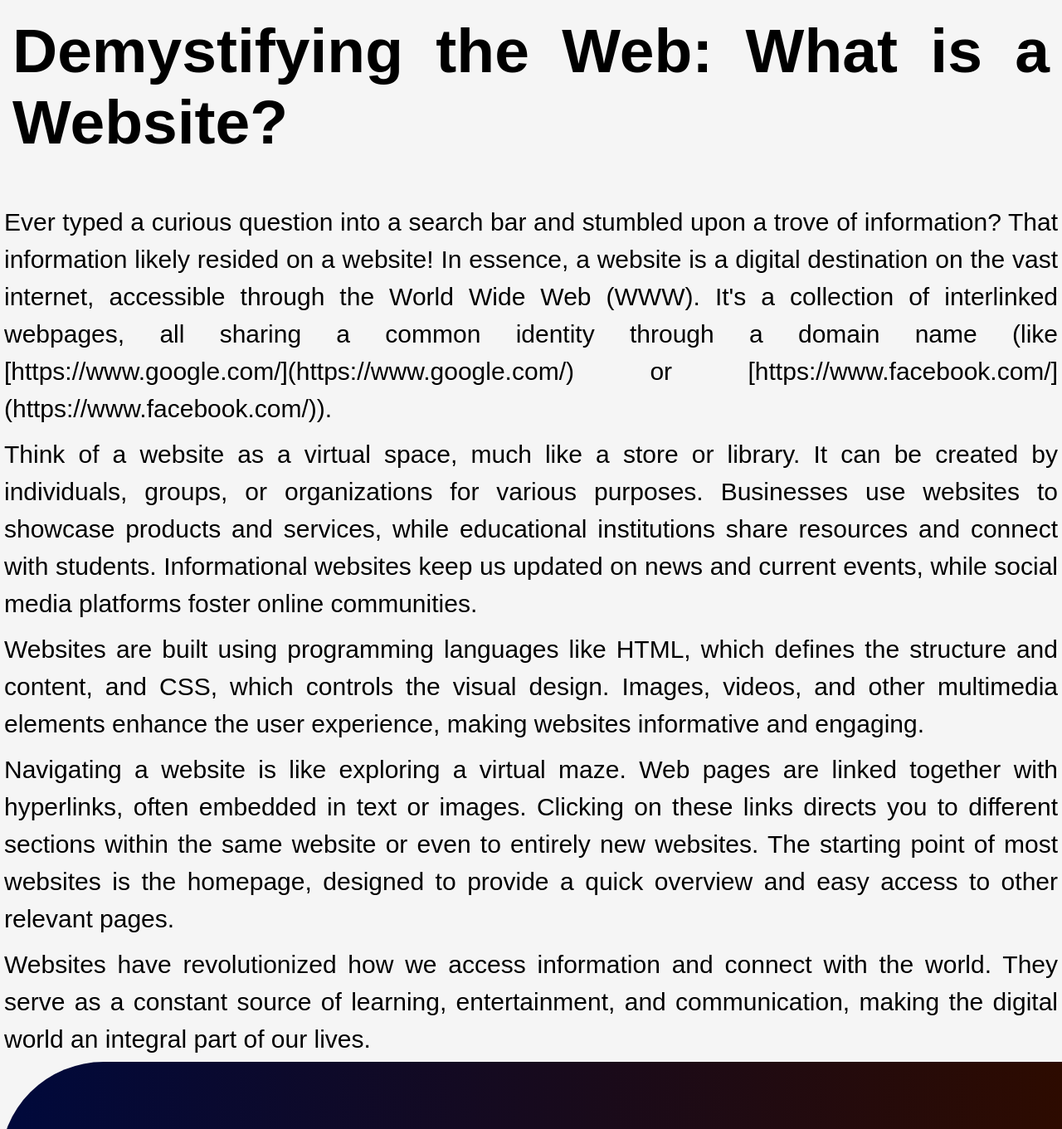
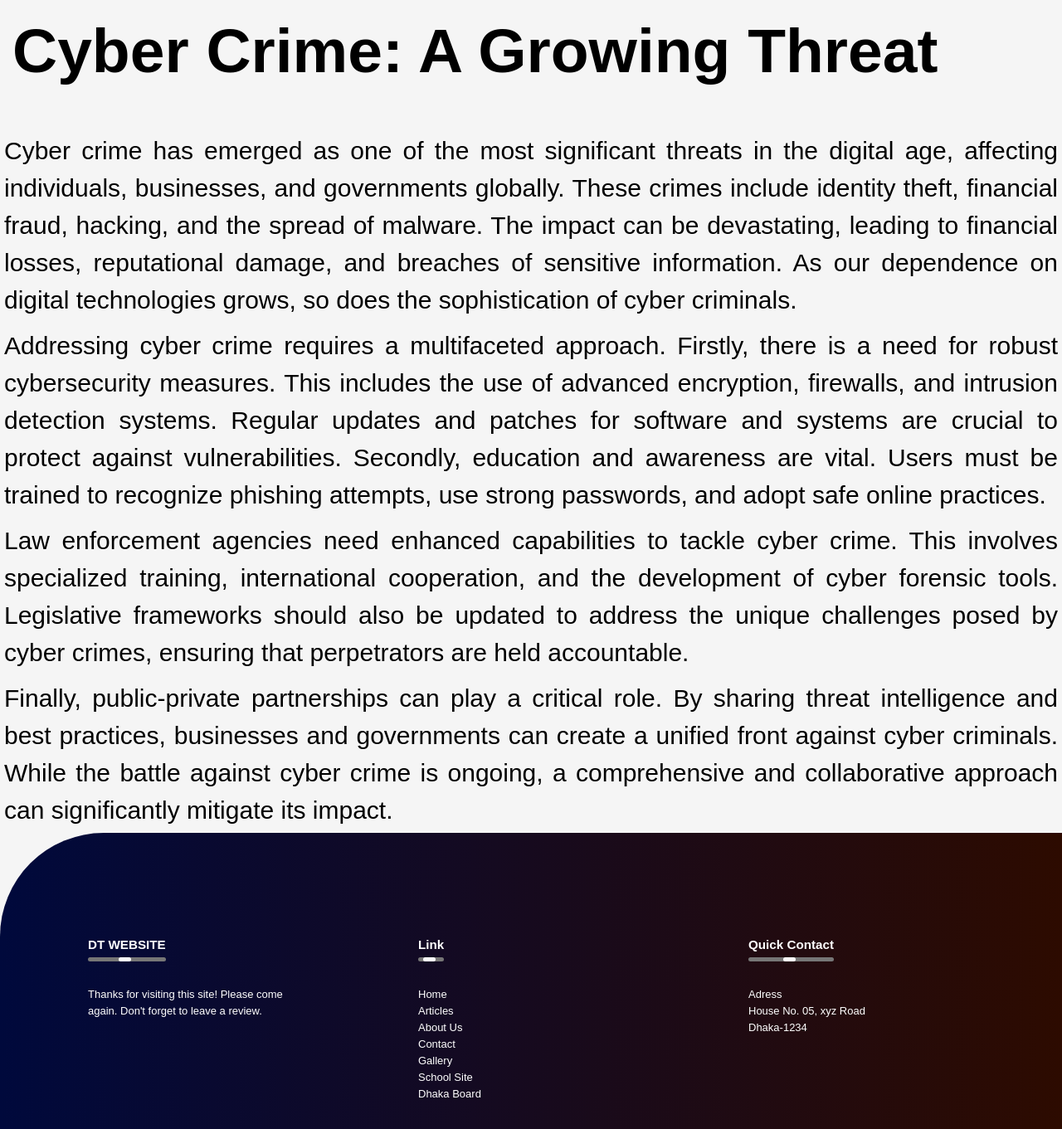
Before and after one commit to DjSahaAnogh/DT-website, a plain HTML site: page articles/aritcle-4.html in a window 1280 px wide. Shown: the part 847-2208 px from the top of the page at 83% size. Drawn offline with Linux system fonts and the light colour scheme.

Commit message:
changed by jk cyber sec

```diff
--- a/articles/aritcle-4.html
+++ b/articles/aritcle-4.html
@@ -24,48 +24,29 @@
         <p class="greet-text">OUR WEBSITE!</p>
       </div>
     </nav>
-    <h1 class="article-header">Demystifying the Web: What is a Website?</h1>
+    <h1 class="article-header">Cyber Crime: A Growing Threat</h1>
 
     <p class="article-text">
-      Ever typed a curious question into a search bar and stumbled upon a trove
-      of information? That information likely resided on a website! In essence,
-      a website is a digital destination on the vast internet, accessible
-      through the World Wide Web (WWW). It's a collection of interlinked
-      webpages, all sharing a common identity through a domain name (like
-      [https://www.google.com/](https://www.google.com/) or
-      [https://www.facebook.com/](https://www.facebook.com/)).
+      Cyber crime has emerged as one of the most significant threats in the digital age, affecting individuals, businesses, and governments globally. These crimes include identity theft, financial fraud, hacking, and the spread of malware. The impact can be devastating, leading to financial losses, reputational damage, and breaches of sensitive information. As our dependence on digital technologies grows, so does the sophistication of cyber criminals.
+
     </p>
 
     <p class="article-text">
-      Think of a website as a virtual space, much like a store or library. It
-      can be created by individuals, groups, or organizations for various
-      purposes. Businesses use websites to showcase products and services, while
-      educational institutions share resources and connect with students.
-      Informational websites keep us updated on news and current events, while
-      social media platforms foster online communities.
+      Addressing cyber crime requires a multifaceted approach. Firstly, there is a need for robust cybersecurity measures. This includes the use of advanced encryption, firewalls, and intrusion detection systems. Regular updates and patches for software and systems are crucial to protect against vulnerabilities. Secondly, education and awareness are vital. Users must be trained to recognize phishing attempts, use strong passwords, and adopt safe online practices.
+
     </p>
 
     <p class="article-text">
-      Websites are built using programming languages like HTML, which defines
-      the structure and content, and CSS, which controls the visual design.
-      Images, videos, and other multimedia elements enhance the user experience,
-      making websites informative and engaging.
+      Law enforcement agencies need enhanced capabilities to tackle cyber crime. This involves specialized training, international cooperation, and the development of cyber forensic tools. Legislative frameworks should also be updated to address the unique challenges posed by cyber crimes, ensuring that perpetrators are held accountable.
+
     </p>
 
     <p class="article-text">
-      Navigating a website is like exploring a virtual maze. Web pages are
-      linked together with hyperlinks, often embedded in text or images.
-      Clicking on these links directs you to different sections within the same
-      website or even to entirely new websites. The starting point of most
-      websites is the homepage, designed to provide a quick overview and easy
-      access to other relevant pages.
+      Finally, public-private partnerships can play a critical role. By sharing threat intelligence and best practices, businesses and governments can create a unified front against cyber criminals. While the battle against cyber crime is ongoing, a comprehensive and collaborative approach can significantly mitigate its impact.
+
     </p>
 
-    <p class="article-text">
-      Websites have revolutionized how we access information and connect with
-      the world. They serve as a constant source of learning, entertainment, and
-      communication, making the digital world an integral part of our lives.
-    </p>
+
   </body>
   <footer>
     <div class="row">
```
